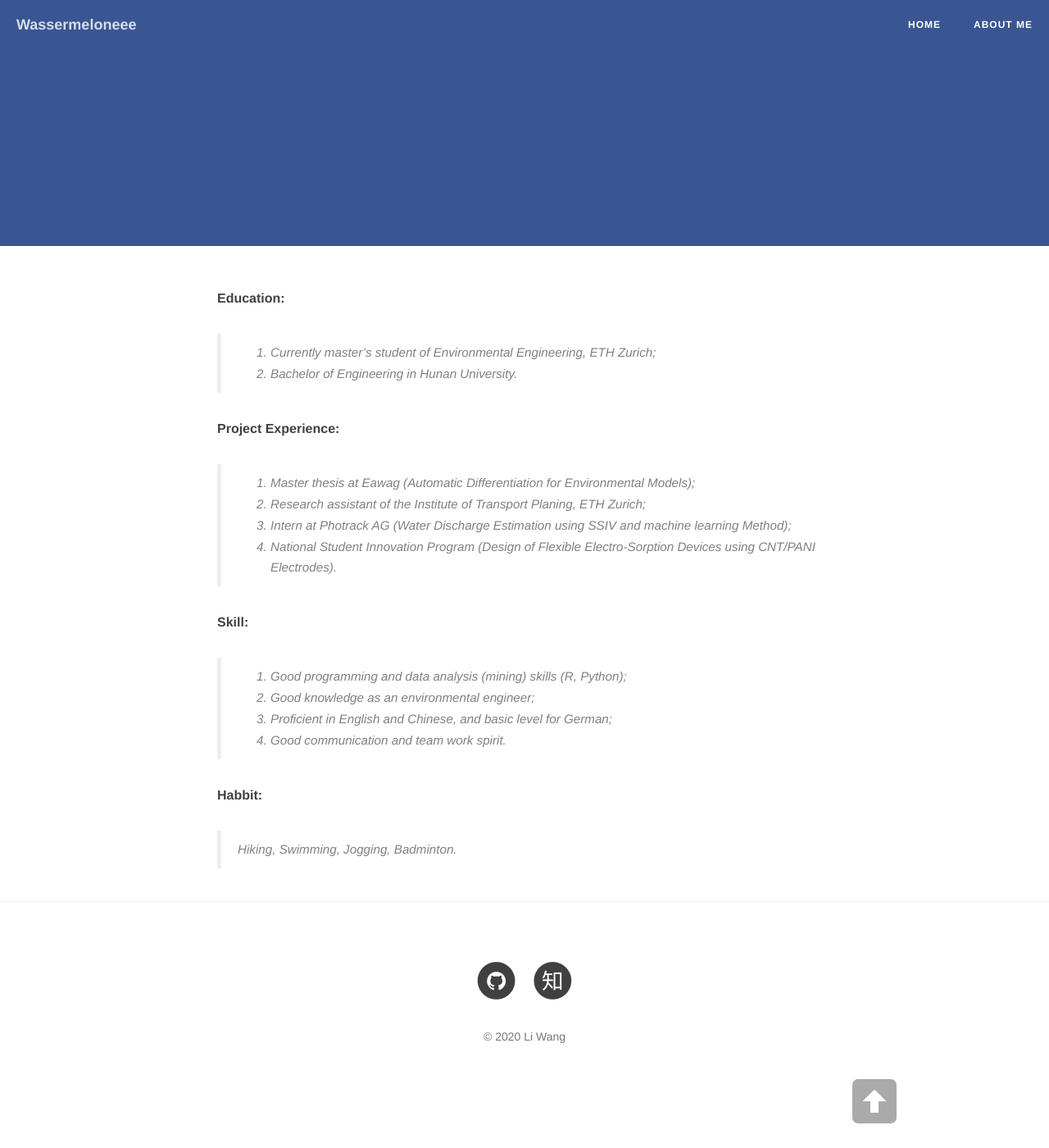
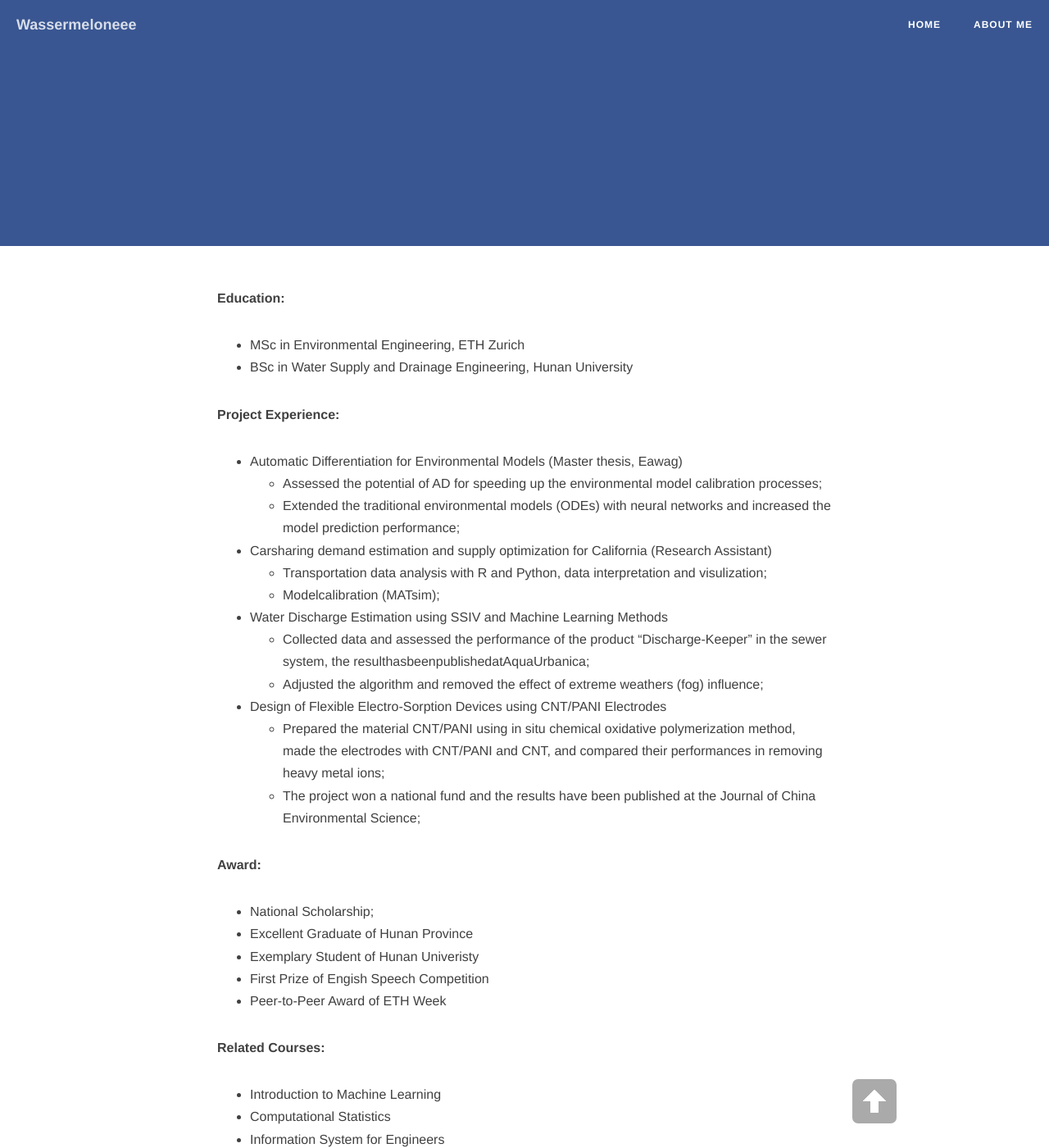
Before and after one commit to LiWang1/blog, a Jekyll site: the page built from about.md, in a window 1280 px wide and 1400 px high. Shown: the whole window at 82% size. Built offline with Jekyll 4.4.1, drawn with Linux system fonts in a browser that asks for light colours; nearby versions of some CDN libraries; some of the changed text lies outside the part shown.

Commit message:
Update about.md

```diff
--- a/about.md
+++ b/about.md
@@ -6,20 +6,46 @@ header-img: "img/facebook.jpg"
 ---
 
 **Education:**
-> 1. Currently master's student of Environmental Engineering, ETH Zurich;
-> 2. Bachelor of Engineering in Hunan University.
+* MSc in Environmental Engineering, [ETH Zurich](https://ethz.ch/)
+* BSc in Water Supply and Drainage Engineering, [Hunan University](http://www-en.hnu.edu.cn/)
 
 **Project Experience:**
-> 1. Master thesis at Eawag (Automatic Differentiation for Environmental Models);
-> 2. Research assistant of the Institute of Transport Planing, ETH Zurich;
-> 3. Intern at Photrack AG (Water Discharge Estimation using SSIV and machine learning Method);
-> 4. National Student Innovation Program (Design of Flexible Electro-Sorption Devices using CNT/PANI Electrodes).
+* Automatic Differentiation for Environmental Models
+  (Master thesis, Eawag)
+  * Assessed the potential of AD for speeding up the environmental model calibration processes;
+  * Extended the traditional environmental models (ODEs) with neural networks and increased the model prediction performance;
 
-**Skill:**
-> 1. Good programming and data analysis (mining) skills (R, Python);
-> 2. Good knowledge as an environmental engineer;
-> 3. Proficient in English and Chinese, and basic level for German;
-> 4. Good communication and team work spirit.
+* Carsharing demand estimation and supply optimization for California (Research Assistant)
+  * Transportation data analysis with R and Python, data interpretation and visulization;
+  * Modelcalibration (MATsim);
+
+* Water Discharge Estimation using SSIV and Machine Learning Methods
+  * Collected data and assessed the performance of the product "Discharge-Keeper" in the sewer system, the resulthasbeenpublishedatAquaUrbanica;
+  * Adjusted the algorithm and removed the effect of extreme weathers (fog) influence;
+
+* Design of Flexible Electro-Sorption Devices using CNT/PANI Electrodes
+  * Prepared the material CNT/PANI using in situ chemical oxidative polymerization method, made the electrodes with CNT/PANI and CNT, and compared their performances in removing heavy metal ions;
+  * The project won a national fund and the results have been published at the Journal of China Environmental Science;
+
+**Award:**
+* [National Scholarship](https://baike.baidu.com/item/%E5%9B%BD%E5%AE%B6%E5%A5%96%E5%AD%A6%E9%87%91);
+* Excellent Graduate of Hunan Province
+* Exemplary Student of Hunan Univeristy
+* First Prize of Engish Speech Competition
+* [Peer-to-Peer Award of ETH Week](https://ethz.ch/en/the-eth-zurich/sustainability/education/ETHweek/previous-editions/2018-Energy-Matters/eth-week-diary.html)
+
+**Related Courses:**
+* [Introduction to Machine Learning](https://las.inf.ethz.ch/teaching/introml-s20)
+* [Computational Statistics](https://stat.ethz.ch/lectures/ss19/comp-stats.php)
+* [Information System for Engineers](https://www.systems.ethz.ch/courses/spring2020/ise)
+* [Urban Drainage Planning and Modelling](https://sww.ifu.ethz.ch/education/lectures/urban-drainage.html)
+* [Life Cycle Assessment](https://esd.ifu.ethz.ch/studium/lectures/2020.html)
+
+**Skill**
+* Good programming skills: R, Python, Julia;
+* Language: proficient in English and Chinese;
+* Good communication and collaboration;
+* Good knowledge of statistics and data analysis (MySQL).
 
 **Habbit:**
-> Hiking, Swimming, Jogging, Badminton.
+* Hiking, Swimming, Jogging, Badminton.
```
